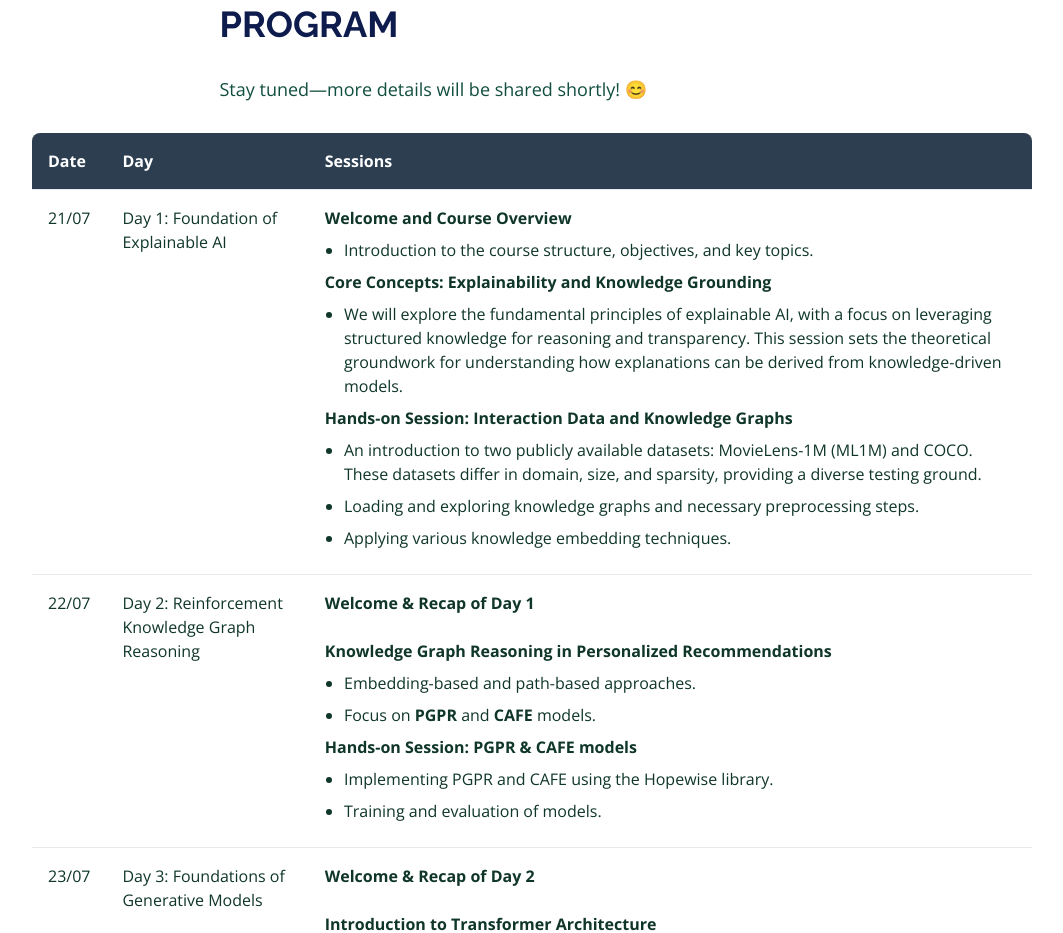
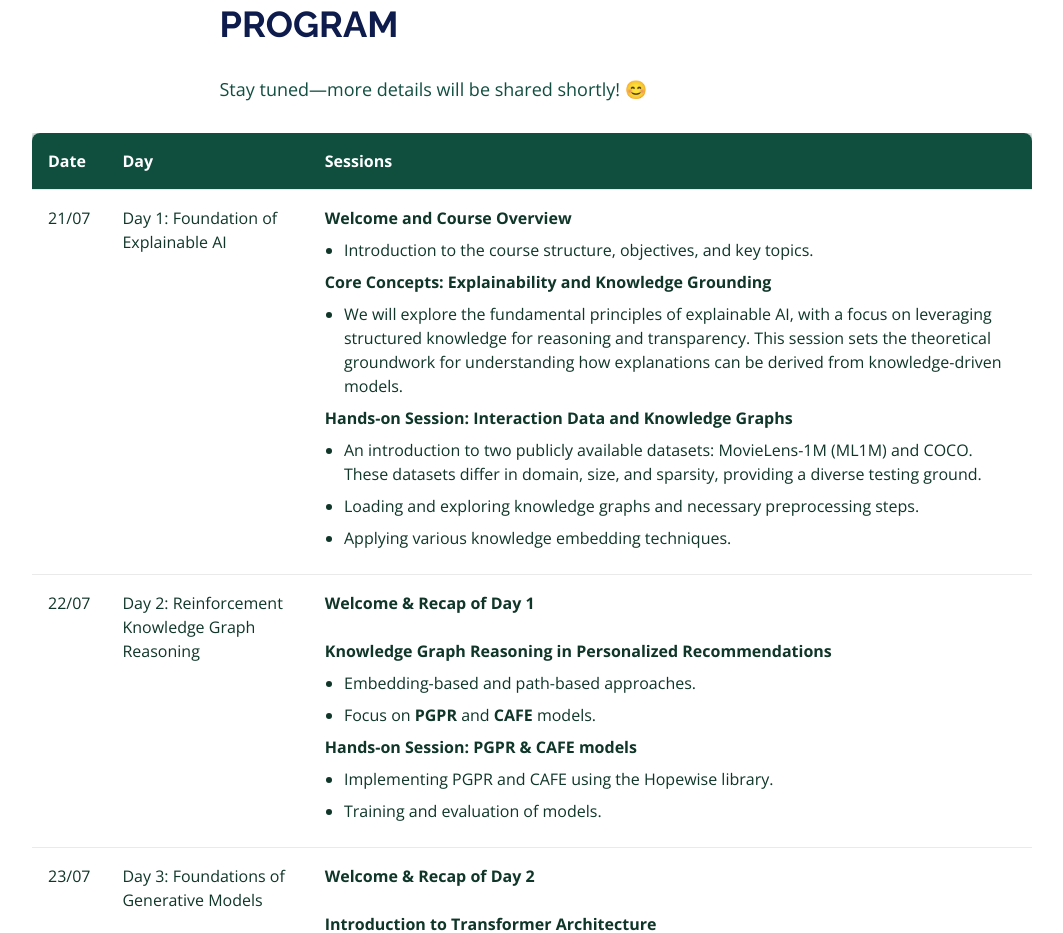
Before and after one commit to mallociFrancesca/xai.github.io, a plain HTML site: page index.html in a window 1280 px wide. Shown: the part 2298-3231 px from the top of the page, without its empty margins (108-1171 px from the left). Drawn offline with nearby package versions, Linux system fonts and the light colour scheme.

Commit message:
Updated Table Background Header

```diff
--- a/css/style.css
+++ b/css/style.css
@@ -723,7 +723,7 @@ table {
   width: 100%;
   border-collapse: collapse;
   background-color: #fff;
-  box-shadow: 0 2px 10px rgba(0,0,0,0.05);
+  box-shadow: 0 2px 10px rgba(7, 71, 55, 0.959);
   border-radius: 8px;
   overflow: hidden;
 }
@@ -734,7 +734,7 @@ th, td {
   vertical-align: top;
 }
 th {
-  background-color: #2c3e50;
+  background-color: rgba(7, 71, 55, 0.959);
   color: #fff;
   font-weight: bold;
 }
```
